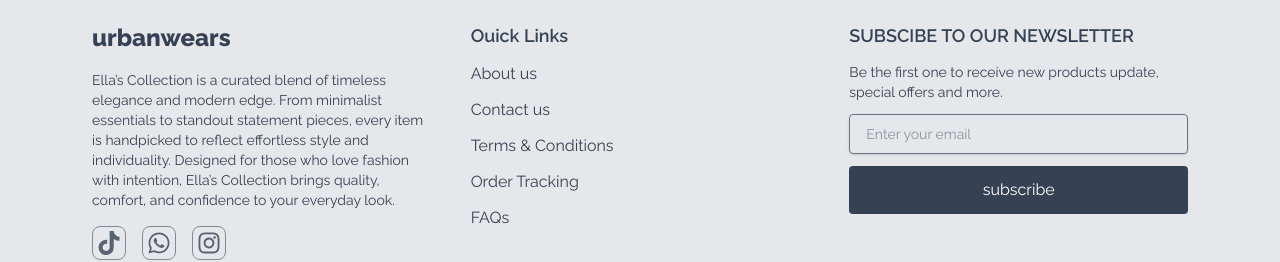
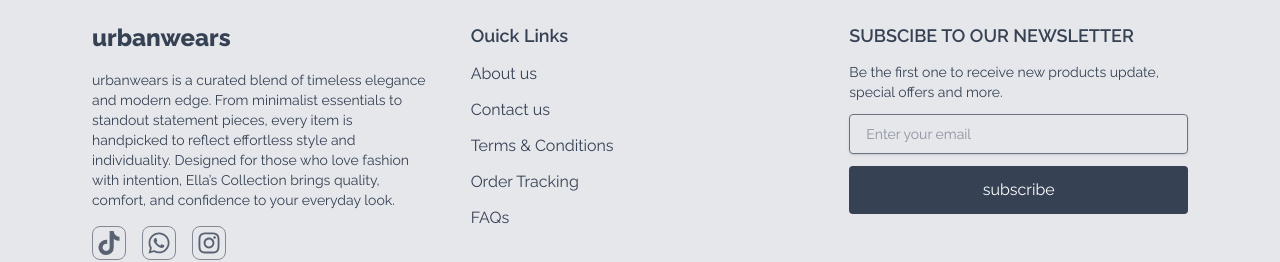
Before and after one commit to Javis-hub/project-1, a plain HTML site: page index.html in a window 1280 px wide. Shown: the part 2598-2860 px from the top of the page. Drawn offline with nearby package versions, Linux system fonts and the light colour scheme.

Commit message:
Update index.html

```diff
--- a/index.html
+++ b/index.html
@@ -459,51 +459,6 @@
             </div>
         </div>
 
-        <!-- <div class="border-t border-t-gray-300 py-3 border-b border-b-gray-300">
-            <div class="grid lg:grid-cols-4 grid-cols-2 p-4 gap-6">
-                <div class="flex gap-1 items-center flex-col sm:flex-row">
-                    <button type="button">
-                        <svg xmlns="http://www.w3.org/2000/svg" viewBox="0 -960 960 960" fill="none" class="fill-gray-700 w-8 h-8 font-light"><path d="M880-720v480q0 33-23.5 56.5T800-160H160q-33 0-56.5-23.5T80-240v-480q0-33 23.5-56.5T160-800h640q33 0 56.5 23.5T880-720Zm-720 80h640v-80H160v80Zm0 160v240h640v-240H160Zm0 240v-480 480Z"/></svg>
-                    </button>
-
-                    <div class="flex flex-col">
-                        <p class="text-[1rem] font-bold">Secure Payments</p>
-                        <p class="font-light text-sm">Multiple payment options</p>
-                    </div>
-                </div>
-                <div class="flex gap-1 items-center flex-col sm:flex-row">
-                    <button type="button">
-                        <svg xmlns="http://www.w3.org/2000/svg" viewBox="0 -960 960 960" fill="none" class="fill-gray-700 w-8 h-8 font-light"><path d="m480-320 56-56-63-64h167v-80H473l63-64-56-56-160 160 160 160ZM200-120q-33 0-56.5-23.5T120-200v-560q0-33 23.5-56.5T200-840h168q13-36 43.5-58t68.5-22q38 0 68.5 22t43.5 58h168q33 0 56.5 23.5T840-760v560q0 33-23.5 56.5T760-120H200Zm0-80h560v-560H200v560Zm280-590q13 0 21.5-8.5T510-820q0-13-8.5-21.5T480-850q-13 0-21.5 8.5T450-820q0 13 8.5 21.5T480-790ZM200-200v-560 560Z"/></svg>
-                    </button>
-
-                    <div class="flex flex-col">
-                        <p class="text-[1rem] font-bold">Returns & Exchanges</p>
-                        <p class="font-light text-sm">Easy 7-day return policy</p>
-                    </div>
-                </div>
-                <div class="flex gap-1 items-start sm:items-center flex-col sm:flex-row">
-                    <button type="button">
-                        <svg xmlns="http://www.w3.org/2000/svg"viewBox="0 -960 960 960" fill="none" class="fill-gray-700 w-8 h-8 font-light"><path d="M480-80q-106 0-173-33.5T240-200q0-24 14.5-44.5T295-280l63 59q-9 4-19.5 9T322-200q13 16 60 28t98 12q51 0 98.5-12t60.5-28q-7-8-18-13t-21-9l62-60q28 16 43 36.5t15 45.5q0 53-67 86.5T480-80Zm1-220q99-73 149-146.5T680-594q0-102-65-154t-135-52q-70 0-135 52t-65 154q0 67 49 139.5T481-300Zm-1 100Q339-304 269.5-402T200-594q0-71 25.5-124.5T291-808q40-36 90-54t99-18q49 0 99 18t90 54q40 36 65.5 89.5T760-594q0 94-69.5 192T480-200Zm0-320q33 0 56.5-23.5T560-600q0-33-23.5-56.5T480-680q-33 0-56.5 23.5T400-600q0 33 23.5 56.5T480-520Zm0-80Z"/></svg>
-                    </button>
-
-                    <div class="flex flex-col">
-                        <p class="text-[1rem] font-bold">Order Tracking</p>
-                        <p class="font-light text-sm">Real-time updates on your purchases</p>
-                    </div>
-                </div>
-                <div class="flex gap-1 items-center flex-col sm:flex-row">
-                    <button type="button">
-                        <svg xmlns="http://www.w3.org/2000/svg" viewBox="0 -960 960 960" fill="none" class="fill-gray-700 w-8 h-8 font-light"><path d="m480-80-10-120h-10q-142 0-241-99t-99-241q0-142 99-241t241-99q71 0 132.5 26.5t108 73q46.5 46.5 73 108T800-540q0 75-24.5 144t-67 128q-42.5 59-101 107T480-80Zm80-146q71-60 115.5-140.5T720-540q0-109-75.5-184.5T460-800q-109 0-184.5 75.5T200-540q0 109 75.5 184.5T460-280h100v54Zm-101-95q17 0 29-12t12-29q0-17-12-29t-29-12q-17 0-29 12t-12 29q0 17 12 29t29 12Zm-29-127h60q0-30 6-42t38-44q18-18 30-39t12-45q0-51-34.5-76.5T460-720q-44 0-74 24.5T344-636l56 22q5-17 19-33.5t41-16.5q27 0 40.5 15t13.5 33q0 17-10 30.5T480-558q-35 30-42.5 47.5T430-448Zm30-65Z"/></svg>
-                    </button>
-
-                    <div class="flex flex-col">
-                        <p class="text-[1rem] font-bold">Customer Support</p>
-                        <p class="font-light text-sm">Live chat and email support for all inquiries</p>
-                    </div>
-                </div>
-            </div>
-        </div> -->
-
         <footer class="border-t border-gray-400 pt-5">
             <div class="grid grid-cols-1 md:grid-cols-2 lg:grid-cols-3 mb-6 gap-7 sm:gap-10 px-3 pt-7">
                 <div class="flex flex-col justify-start items-start gap-4">
@@ -511,7 +466,7 @@
                         <a href="./index.html" class="text-xl sm:text-2xl text-gray-700 font-extrabold ">urbanwears</a>
                     </button>
 
-                    <p class="text-sm">Ella’s Collection is a curated blend of timeless elegance and modern edge. From minimalist essentials to standout statement pieces, every item is handpicked to reflect effortless style and individuality. Designed for those who love fashion with intention, Ella’s Collection brings quality, comfort, and confidence to your everyday look.</p>
+                    <p class="text-sm">urbanwears is a curated blend of timeless elegance and modern edge. From minimalist essentials to standout statement pieces, every item is handpicked to reflect effortless style and individuality. Designed for those who love fashion with intention, Ella’s Collection brings quality, comfort, and confidence to your everyday look.</p>
 
                     <div class="flex gap-4 items-center">
                         <a href="" class="p-1 border border-gray-500 rounded-lg opacity-[.8] transition hover:opacity-[1] hover:border-black hover:scale-105 duration-100 delay-100">
```
